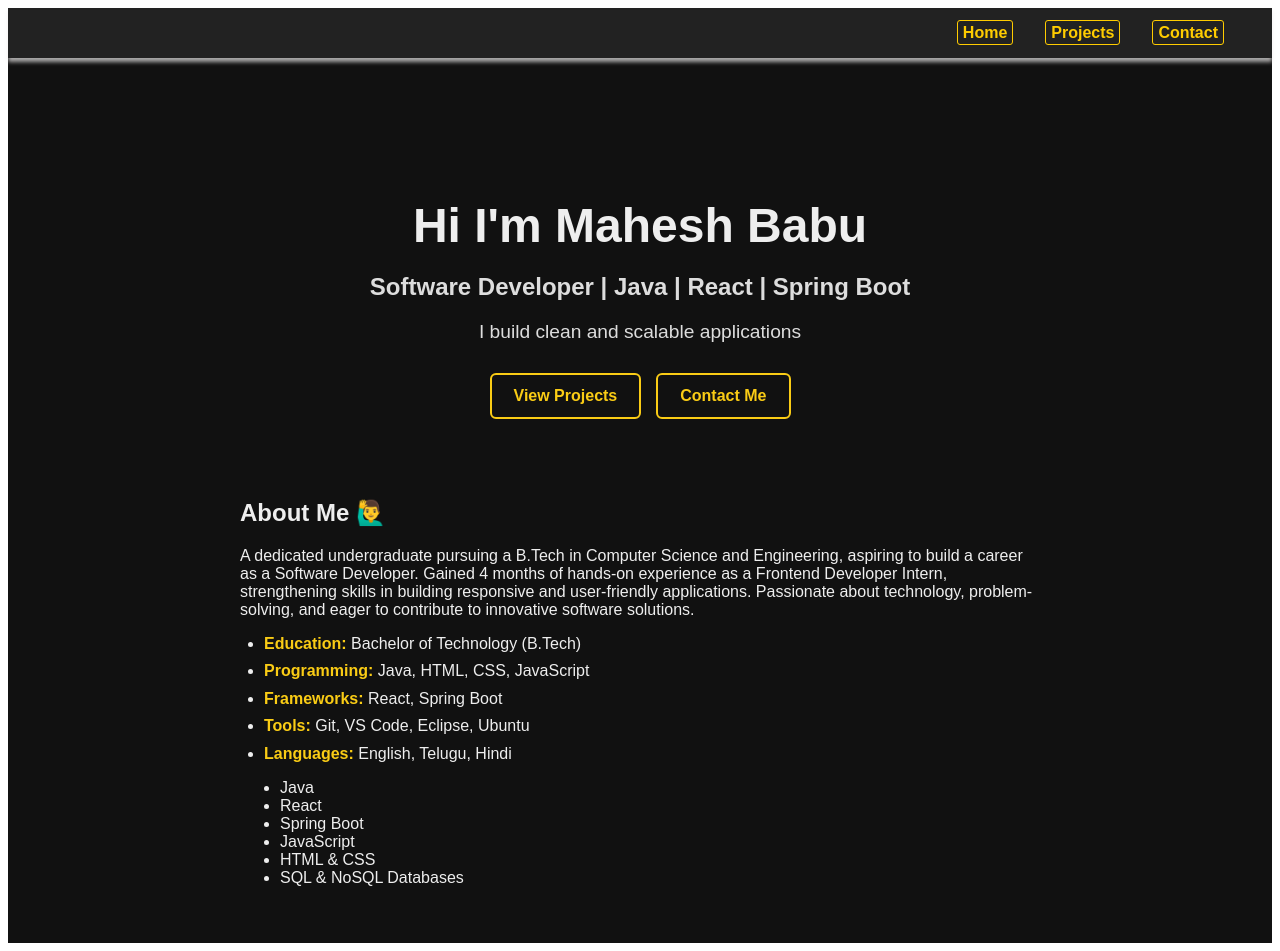
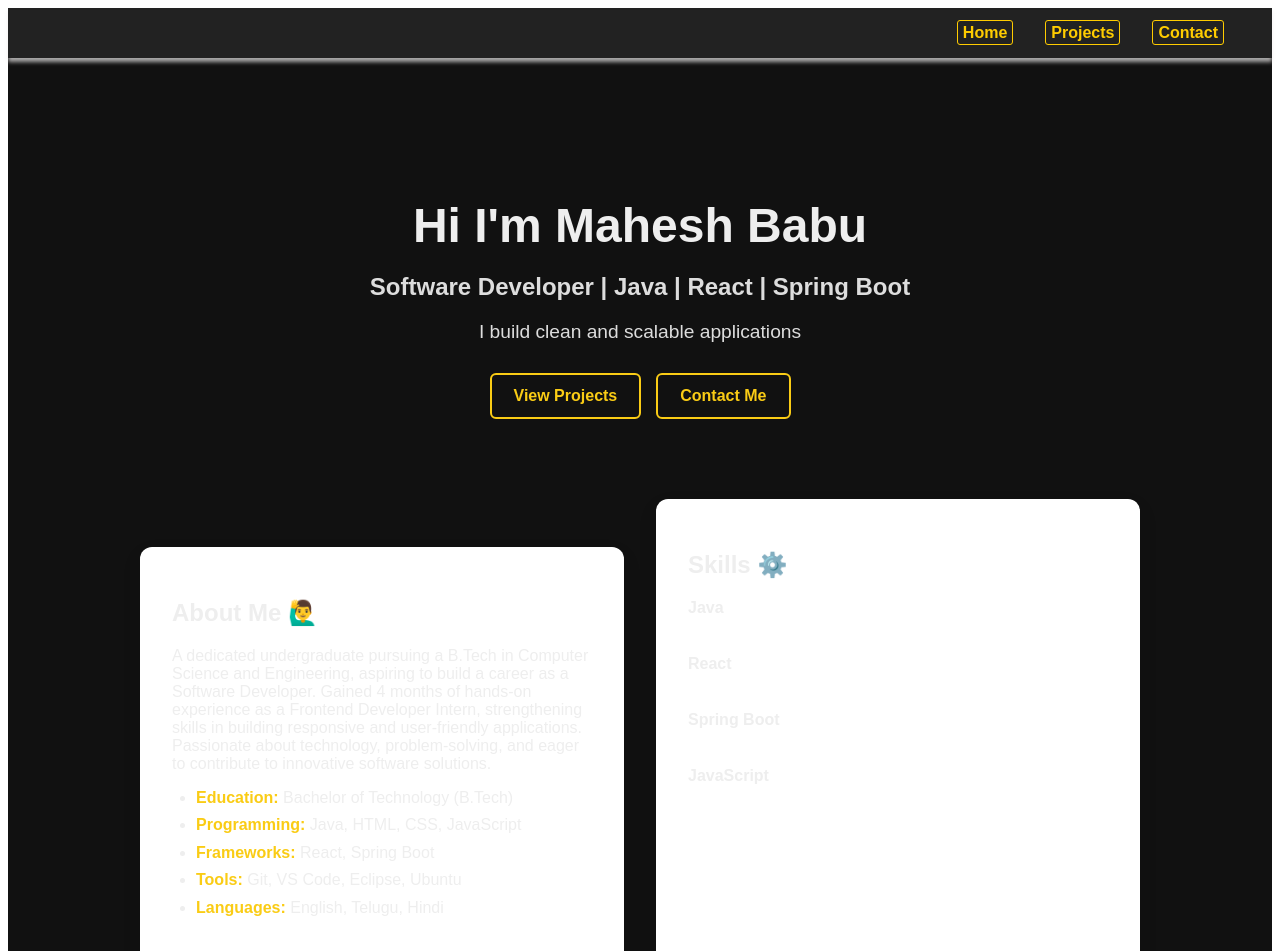
Before and after one commit to MaheshTechIn/My-Portfolio, a React (Vite) app in the folder Portfolio/my-portfolio/: page / in a window 1280 px wide. Shown: the top 951 px of the page. Built offline with nearby package versions, Linux system fonts and the light colour scheme.

Commit message:
made changes in about and skill components and keep a progress bar to show the proficiency

```diff
--- a/Portfolio/my-portfolio/src/Styles/Home.css
+++ b/Portfolio/my-portfolio/src/Styles/Home.css
@@ -43,6 +43,41 @@
     box-shadow 0.2s ease,
     background-color 0.2s ease;
 }
+
+/* .home-cards {
+  display: flex;
+  gap: 2rem;
+  margin-top: 3rem;
+} */
+.home-cards {
+  display: flex;
+  gap: 2rem;
+  margin-top: 3rem;
+
+  /* align-items: flex-start;   🔥 VERY IMPORTANT */
+}
+
+/* .about,
+.skills {
+  width: 100%;
+  max-width: 500px;
+  background: #ffffff;
+  padding: 2rem;
+  border-radius: 12px;
+  box-shadow: 0 8px 20px rgba(230, 11, 11, 0.08);
+}
+ */
+.about,
+.skills {
+   width: 100%;
+  max-width: 500px;
+  background: #ffffff;
+  padding: 2rem;
+  border-radius: 12px;
+  box-shadow: 0 8px 20px rgba(0, 0, 0, 0.08);
+
+}
+
 
 /* Hover animation */
 .buttons a:hover {
--- /dev/null
+++ b/Portfolio/my-portfolio/src/Styles/Skills.css
@@ -0,0 +1,54 @@
+.skill {
+  margin-bottom: 1.5rem;
+}
+
+.skill-name {
+  font-weight: 600;
+  cursor: pointer;
+}
+
+.progress {
+  height: 8px;
+  background: #e0e0e0;
+  border-radius: 6px;
+  overflow: hidden;
+  margin-top: 6px;
+
+  opacity: 0;
+  transform: scaleX(0);
+  transform-origin: left;
+  transition: all 0.4s ease;
+}
+
+.skill:hover .progress {
+  opacity: 1;
+  transform: scaleX(1);
+}
+
+.progress-bar {
+  height: 100%;
+  border-radius: 6px;
+  width: 0;
+  transition: width 0.6s ease;
+}
+
+/* Skill percentages */
+.skill:hover .java {
+  width: 85%;
+  background-color: #f89820;
+}
+
+.skill:hover .react {
+  width: 75%;
+  background-color: #61dafb;
+}
+
+.skill:hover .spring {
+  width: 65%;
+  background-color: #6db33f;
+}
+
+.skill:hover .js {
+  width: 70%;
+  background-color: #f7df1e;
+}
--- a/Portfolio/my-portfolio/src/components/About.jsx
+++ b/Portfolio/my-portfolio/src/components/About.jsx
@@ -4,7 +4,8 @@ export default function About(){
             <h2>About Me 🙋‍♂️</h2>
 
             <p>
-               A dedicated undergraduate pursuing a B.Tech in Computer Science and Engineering, aspiring to build a career as a Software Developer.
+               A dedicated undergraduate pursuing a B.Tech in Computer Science and Engineering, aspiring to build a career
+               as a Software Developer.
                Gained 4 months of hands-on experience as a Frontend Developer Intern, strengthening skills in building responsive and user-friendly applications. Passionate about technology, problem-solving, and eager to contribute to innovative software solutions.
             </p>
 
--- a/Portfolio/my-portfolio/src/components/Skills.jsx
+++ b/Portfolio/my-portfolio/src/components/Skills.jsx
@@ -1,14 +1,36 @@
-export default function Skills(){
-    return (
-        <section className="skills">
-            <ul>
-                <li>Java</li>
-                <li>React</li>
-                <li>Spring Boot</li>
-                <li>JavaScript</li>
-                <li>HTML & CSS</li>
-                <li>SQL & NoSQL Databases</li>
-            </ul>
-        </section>
-    )
+import '../styles/Skills.css';
+export default function Skills() {
+  return (
+    <section className="skills">
+      <h2>Skills ⚙️</h2>
+
+      <div className="skill">
+        <span className="skill-name">Java</span>
+        <div className="progress">
+          <div className="progress-bar java"></div>
+        </div>
+      </div>
+
+      <div className="skill">
+        <span className="skill-name">React</span>
+        <div className="progress">
+          <div className="progress-bar react"></div>
+        </div>
+      </div>
+
+      <div className="skill">
+        <span className="skill-name">Spring Boot</span>
+        <div className="progress">
+          <div className="progress-bar spring"></div>
+        </div>
+      </div>
+
+      <div className="skill">
+        <span className="skill-name">JavaScript</span>
+        <div className="progress">
+          <div className="progress-bar js"></div>
+        </div>
+      </div>
+    </section>
+  );
 }
--- a/Portfolio/my-portfolio/src/pages/Home.jsx
+++ b/Portfolio/my-portfolio/src/pages/Home.jsx
@@ -9,8 +9,11 @@ export default function Home() {
   return (
     <div className="home">
        <Hero />
-       <About />
-       <Skills />
+
+       <div className='home-cards'>
+        <About />
+        <Skills />
+       </div>
     </div>
   );
 }
```
